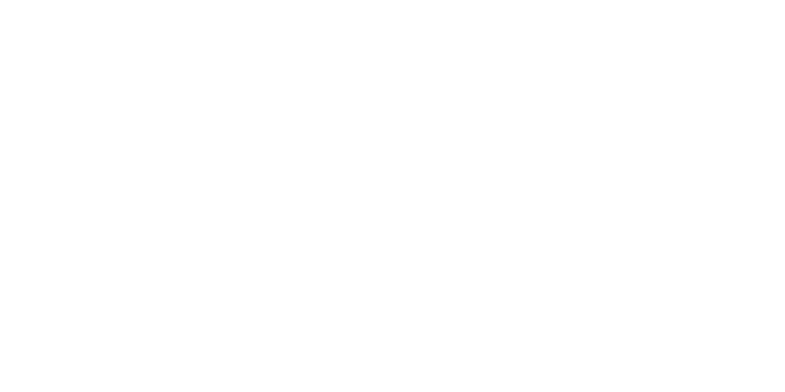
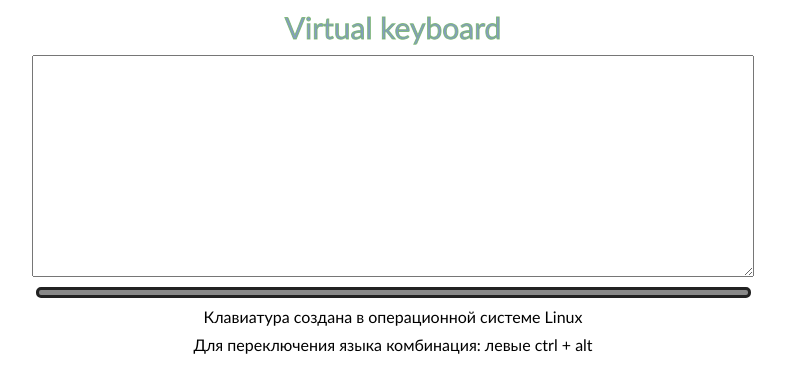
Before and after one commit to mamont79/virtual-keyboard, a plain HTML site: page index.html in a window 1280 px wide. Shown: the whole page, without its empty margins (247-1032 px from the left). Drawn offline with Linux system fonts and the light colour scheme.

Commit message:
refactor: add structure with JS 27.04.23

```diff
--- a/index.html
+++ b/index.html
@@ -11,8 +11,7 @@
 </head>
 
 <body>
-
-  <script src="./js/script.js"></script>
+  <script src="/js/init.js"></script>
 </body>
 
 </html>
--- /dev/null
+++ b/js/init.js
@@ -0,0 +1,40 @@
+
+
+
+
+function init() {
+  let systemOfUser;
+
+  if (navigator.appVersion.indexOf('Windows')>=0) {
+    systemOfUser = 'Windows';
+  }
+  if (navigator.appVersion.indexOf('Linux')>=0) {
+    systemOfUser = 'Linux';
+  }
+
+  let centralizer = '';
+  centralizer = '<div class="centralizer"></div>';
+
+  let title = '';
+  title = '<p class="title">Virtual keyboard</p>'
+
+  let textarea = '';
+  textarea = '<textarea class="body--textarea textarea" id="textarea" rows="5" cols="50"></textarea>';
+
+  let keyboardAll = '';
+  keyboardAll = '<div class="body--keyboard keyboard" id="keyboard"></div>';
+
+  let description = '';
+  description = `<p class="description">Клавиатура создана в операционной системе ${systemOfUser} </p>`;
+
+  let language = '';
+  language = '<p class="language">Для переключения языка комбинация: левыe ctrl + alt</p>';
+
+
+  document.querySelector("body").innerHTML = centralizer;
+  document.querySelector(".centralizer").innerHTML = title + textarea + keyboardAll + description + language;
+
+
+}
+
+init();
```
